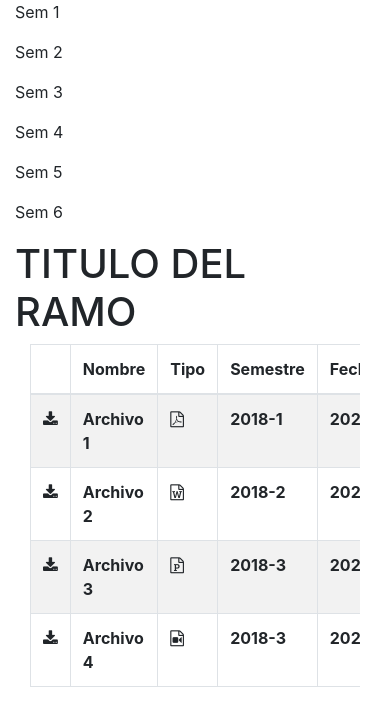
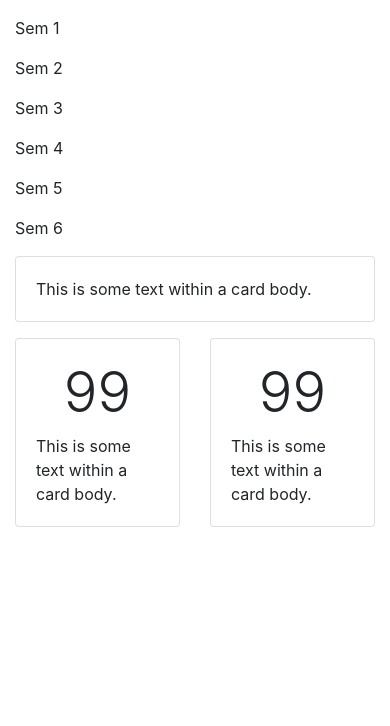
Before and after one commit to CEEINF-UTFSM/utfsm-repositorio-material, a Django app: page / in a window 390 px wide. Shown: the part 56-782 px from the top of the page. Run offline with Django 3.2, Linux system fonts and the light colour scheme; lists and menus that the app fills with data are empty; some libraries are stand-ins or nearby versions.

Commit message:
html ramos index

```diff
--- a/repo_project/templates/global/base.html
+++ b/repo_project/templates/global/base.html
@@ -16,7 +16,7 @@
 
 	{% include 'global/navbar.html' %}
 	<div class="container-fluid">
-		<div class="row">
+		<div class="row mt-3">
 			<div class="col-sm-2 col-md-2 col-lg-2 col-xl-2">
 				{% include 'global/sidebar.html' %}
 			</div>
--- a/repo_project/templates/ramos/index.html
+++ b/repo_project/templates/ramos/index.html
@@ -1,58 +1,30 @@
 {% extends 'global/base.html' %}
 
 {% block content %}
-<div class="container mt-sm-0 ml-sm-1 mr-sm-1 mt-md-5 ml-md-4 mr-md-4">
-	<div class="row">
-		<h1> TITULO DEL RAMO </h1>
+<div class="row">
+	<div class="col">
+		<div class="card">
+			<div class="card-body">
+				This is some text within a card body.
+			</div>
+		</div>
 	</div>
-	<div clss="row">
-		<div class="table-responsive">
-			<table class="table table-bordered table-striped">
-				<thead>
-					<tr>
-						<th scope="col-sm-1 col-md-1 col-lg-1 col-xl-1"></th>
-						<th scope="col">Nombre</th>
-						<th scope="col">Tipo</th>
-						<th scope="col">Semestre</th>
-						<th scope="col">Fecha</th>
-						<th scope="col-sm-2 col-md-2 col-lg-2 col-xl-2">Peso</th>
-					</tr>
-				</thead>
-				<tbody>
-					<tr>
-						<th scope="col-sm-1 col-md-1 col-lg-1 col-xl-1"><center><i class="fa fa-download"></i></center></th>
-						<th scope="col">Archivo 1</th>
-						<th scope="col"><i class="fa fa-file-pdf-o"></i></th>
-						<th scope="col">2018-1</th>
-						<th scope="col">2020/06/02</th>
-						<th scope="col-sm-2 col-md-2 col-lg-2 col-xl-2">1000 TB</th>
-					</tr>
-					<tr>
-						<th scope="col-sm-1 col-md-1 col-lg-1 col-xl-1"><center><i class="fa fa-download"></i></center></th>
-						<th scope="col">Archivo 2</th>
-						<th scope="col"><i class="fa fa-file-word-o"></i></th>
-						<th scope="col">2018-2</th>
-						<th scope="col">2020/06/02</th>
-						<th scope="col-sm-2 col-md-2 col-lg-2 col-xl-2">1 B</th>
-					</tr>
-					<tr>
-						<th scope="col-sm-1 col-md-1 col-lg-1 col-xl-1"><center><i class="fa fa-download"></i></center></th>
-						<th scope="col">Archivo 3</th>
-						<th scope="col"><i class="fa fa-file-powerpoint-o"></i></th>
-						<th scope="col">2018-3</th>
-						<th scope="col">2020/06/02</th>
-						<th scope="col-sm-2 col-md-2 col-lg-2 col-xl-2">200 GB</th>
-					</tr>
-					<tr>
-						<th scope="col-sm-1 col-md-1 col-lg-1 col-xl-1"><center><i class="fa fa-download"></i></center></th>
-						<th scope="col">Archivo 4</th>
-						<th scope="col"><i class="fa fa-file-video-o"></i></th>
-						<th scope="col">2018-3</th>
-						<th scope="col">2020/06/02</th>
-						<th scope="col-sm-2 col-md-2 col-lg-2 col-xl-2">300 b</th>
-					</tr>
-				</tbody>
-			</table>
+</div>
+<div class="row mt-3">
+	<div class="col">
+		<div class="card">
+			<div class="card-body">
+				<h1 class="display-4 text-center">99</h1>
+				This is some text within a card body.
+			</div>
+		</div>
+	</div>
+	<div class="col">
+		<div class="card">
+			<div class="card-body">
+				<h1 class="display-4 text-center">99</h1>
+				This is some text within a card body.
+			</div>
 		</div>
 	</div>
 </div>
```
Also changed, not shown: repo_project/templates/ramos/ramo.html (added, +59 -0 lines), repo_project/templates/ramos/home.html (added).
